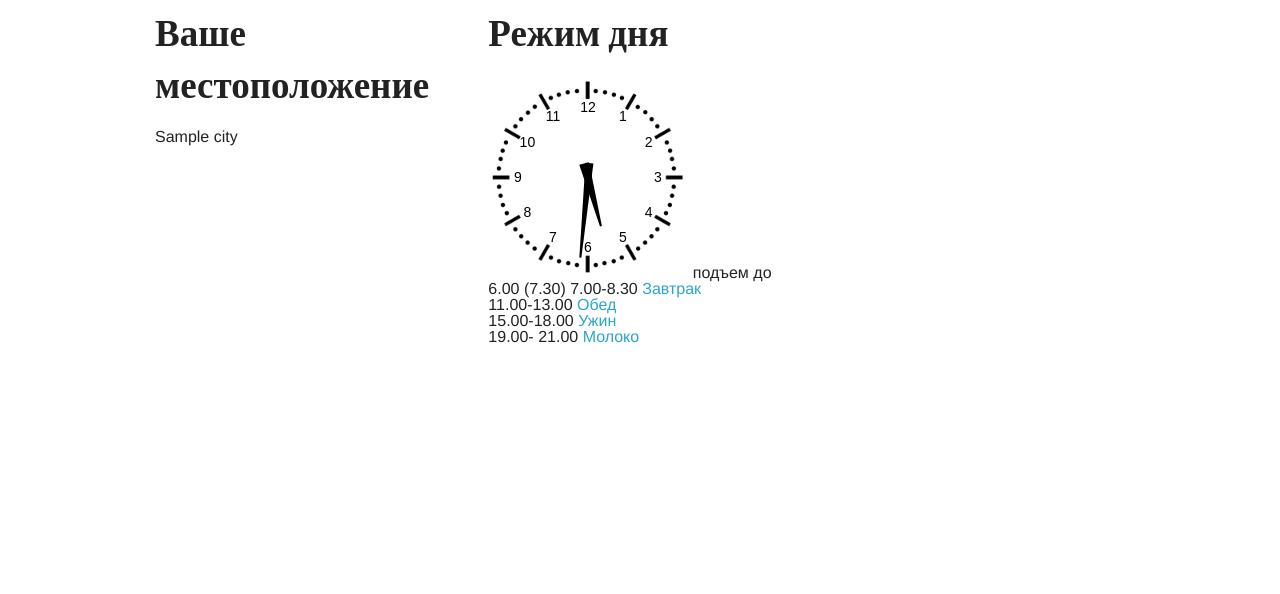
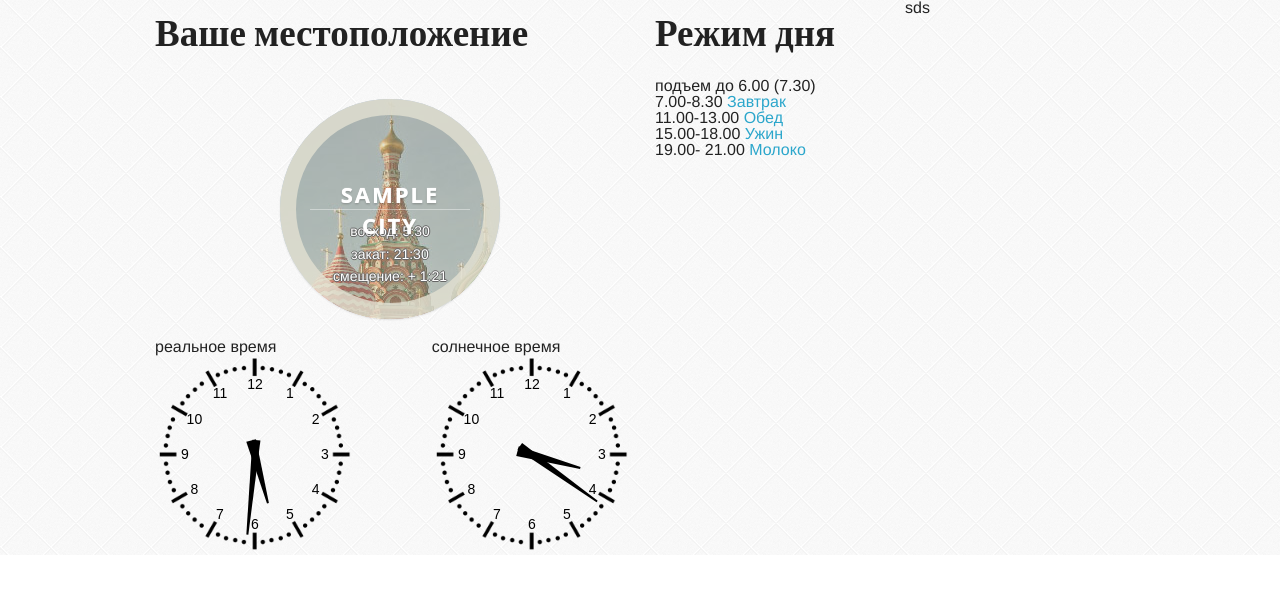
Before and after one commit to Ravall/daodiet, a Django app: template templates/frontend/index.html in a window 1280 px wide. Shown: the top 594 px of the page. Run offline with Django 3.2, Linux system fonts and the light colour scheme; the template is opened without the code that fills it: most values are stand-ins (such as "Sample title", 1, 10 or a date in 2020).

Commit message:
оформление

```diff
--- a/dao/frontend/static/js/clock.js
+++ b/dao/frontend/static/js/clock.js
@@ -1,15 +1,13 @@
 // inner variables
-var canvas, ctx;
 var clockRadius = 100;
-var clockImage;
 
 // draw functions :
-function clear() { // clear canvas function
+function clear(ctx) { // clear canvas function
     ctx.clearRect(0, 0, ctx.canvas.width, ctx.canvas.height);
 }
 
-function drawScene() { // main drawScene function
-    clear(); // clear canvas
+function drawScene(canvas, ctx, clockImage, diff) { // main drawScene function
+    clear(ctx); // clear canvas
 
     // get current time
     var date = new Date();
@@ -17,8 +15,11 @@ function drawScene() { // main drawScene function
     var minutes = date.getMinutes();
     var seconds = date.getSeconds();
     hours = hours > 12 ? hours - 12 : hours;
-    var hour = hours + minutes / 60;
-    var minute = minutes + seconds / 60;
+    var diff_hours = Math.floor(diff/60);
+    var diff_minutes = diff % 60;
+    var hour = hours + minutes / 60 + diff_hours;
+
+    var minute = minutes + seconds / 60 + diff_minutes;
 
     // save current context
     ctx.save();
--- a/templates/frontend/index.html
+++ b/templates/frontend/index.html
@@ -23,46 +23,176 @@
 }
 h2 {font-family: 'Poiret One';}
 
+
+
+
+.ch-grid {
+    margin: 20px 0 0 0;
+    padding: 0;
+    list-style: none;
+    display: block;
+    text-align: center;
+    width: 100%;
+}
+
+.ch-grid:after,
+.ch-item:before {
+    content: '';
+    display: table;
+}
+
+.ch-grid:after {
+    clear: both;
+}
+
+.ch-grid li {
+    width: 220px;
+    height: 220px;
+    display: inline-block;
+    margin: 20px;
+}
+
+.ch-item {
+    width: 100%;
+    height: 100%;
+    border-radius: 50%;
+    position: relative;
+    cursor: default;
+    box-shadow:
+        inset 0 0 0 0 rgba(200,95,66, 0.4),
+        inset 0 0 0 16px rgba(255,255,255,0.6),
+        0 1px 2px rgba(0,0,0,0.1);
+    transition: all 0.4s ease-in-out;
+}
+
+
+.ch-img-1 {
+    background-image: url({% static "images/city/msk.jpg" %});
+}
+
+.ch-info {
+    position: absolute;
+    width: 100%;
+    height: 100%;
+    border-radius: 50%;
+    overflow: hidden;
+    opacity: 0;
+    transition: all 0.4s ease-in-out;
+    transform: scale(0);
+    backface-visibility: hidden;
+}
+
+.ch-info h3 {
+    color: #fff;
+    text-transform: uppercase;
+    position: relative;
+    letter-spacing: 2px;
+    font-size: 22px;
+    margin: 0 30px;
+    padding: 80px 0 0 0;
+    height: 110px;
+    font-family: 'Open Sans', Arial, sans-serif;
+    text-shadow:
+        0 0 1px #fff,
+        0 1px 2px rgba(0,0,0,0.3);
+}
+
+.ch-info p {
+    color: #fff;
+    padding: 10px 5px;
+text-shadow: -1px 0 #666, 0 1px #666, 1px 0 #666, 0 -1px #666;
+    margin: 0 30px;
+    font-size: 14px;
+    border-top: 1px solid rgba(255,255,255,0.4);
+}
+
+
+
+.ch-item {
+    box-shadow:
+        inset 0 0 0 110px rgba(200,195,166, 0.5),
+        inset 0 0 0 16px rgba(255,255,255,0.8),
+        0 1px 2px rgba(0,0,0,0.1);
+}
+.ch-item, .ch-info {
+    opacity: 1;
+    transform: scale(1);
+}
+
+div#raspisanie {
+   background-image: url({% static "images/clock_fon.png" %});
+}
   </style>
 </head>
 <body>
+<div id='raspisanie' class='full-width'>
 <div class='row'>
-    <div class='large-4 columns'>
-        <h2>Ваше местоположение</h2>
-        {{ city.city }}
+  <div class='large-6 columns'>
+    <h2>Ваше местоположение</h2>
+    <ul class="ch-grid">
+    <li>
+      <div class="ch-item ch-img-1">
+        <div class="ch-info">
+          <h3>{{ city.city }}</h3>
+          <p>
+            восход: 5:30 <br/>
+            закат: 21:30 <br/>
+            смещение: + 1:21
+          </p>
+        </div>
+      </div>
+    </li>
+    </ul>
+  <div class='row'>
+    <div class='large-7 columns'>
+      реальное время
+      <canvas id="real_time_clock" width="200" height="200"></canvas>
     </div>
-    <div class='large-4 columns'>
-        <h2>Режим дня</h2>
-        <canvas id="canvas" width="200" height="200"></canvas>
+    <div clss='large-5 columns'>
+      солнечное время
+      <canvas id="sun_time_clock" width="200" height="200"></canvas>
+    </div>
+  </div>
+</div>
+<div class='large-3 columns'>
+  <h2>Режим дня</h2>
 
-        подъем до 6.00  (7.30)
+        подъем до 6.00  (7.30)<br/>
         7.00-8.30 <a href='#'>Завтрак</a><br/>
         11.00-13.00 <a href='#'>Обед</a><br/>
         15.00-18.00 <a href='#'>Ужин</a><br/>
         19.00- 21.00 <a href='#'>Молоко</a><br/>
+</div>
+
+  <div class='large-3 columns'>
+sds
     </div>
-    <div class='large-3 columns'>
-
-    </div>
-    <div class='large-3 columns'>
-
-    </div>
-    <div class='large-3 columns'>
-
-    </div>
+</div>
 </div>
 </body>
 <script type="text/javascript">
 $(document).ready(function() {
 
 
-    canvas = document.getElementById('canvas');
+    canvas = document.getElementById('real_time_clock');
     ctx = canvas.getContext('2d');
     // var width = canvas.width;
     // var height = canvas.height;
     clockImage = new Image();
     clockImage.src = '{% static "images/cface.png" %}';
-    setInterval(drawScene, 1000); // loop drawScene
+    setInterval(function() { drawScene(canvas, ctx, clockImage, 0); }, 1000); // loop d
+
+
+
+    canvas2 = document.getElementById('sun_time_clock');
+    ctx2 = canvas2.getContext('2d');
+    // var width = canvas.width;
+    // var height = canvas.height;
+    clockImage2 = new Image();
+    clockImage2.src = '{% static "images/cface.png" %}';
+    setInterval(function() { drawScene(canvas2, ctx2, clockImage2, -70); }, 1000); // loop
+
+
 })
 
 
```
Also changed, not shown: dao/frontend/static/images/city/msk.jpg (added), dao/frontend/static/images/clock_fon.jpg (added), dao/frontend/static/images/clock_fon.png (added), dao/frontend/static/images/clock_fon_box.png (added).
